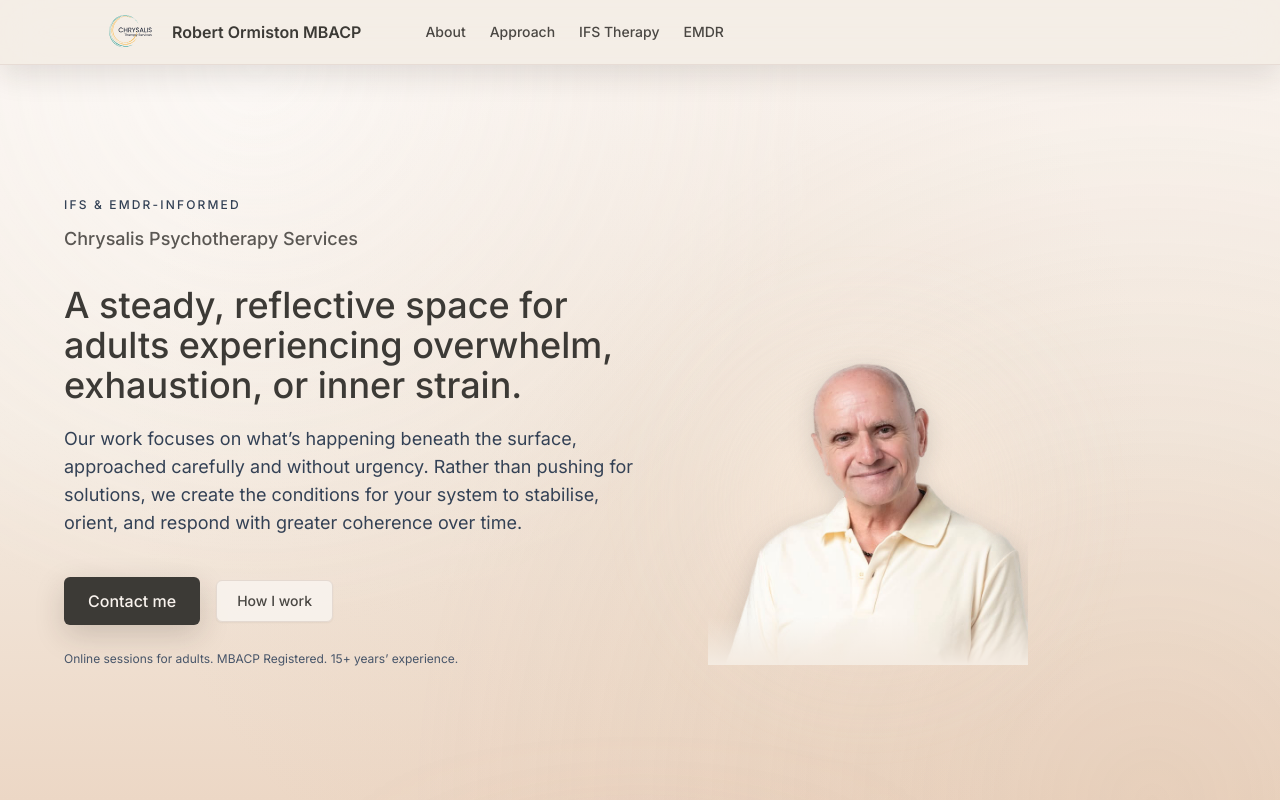
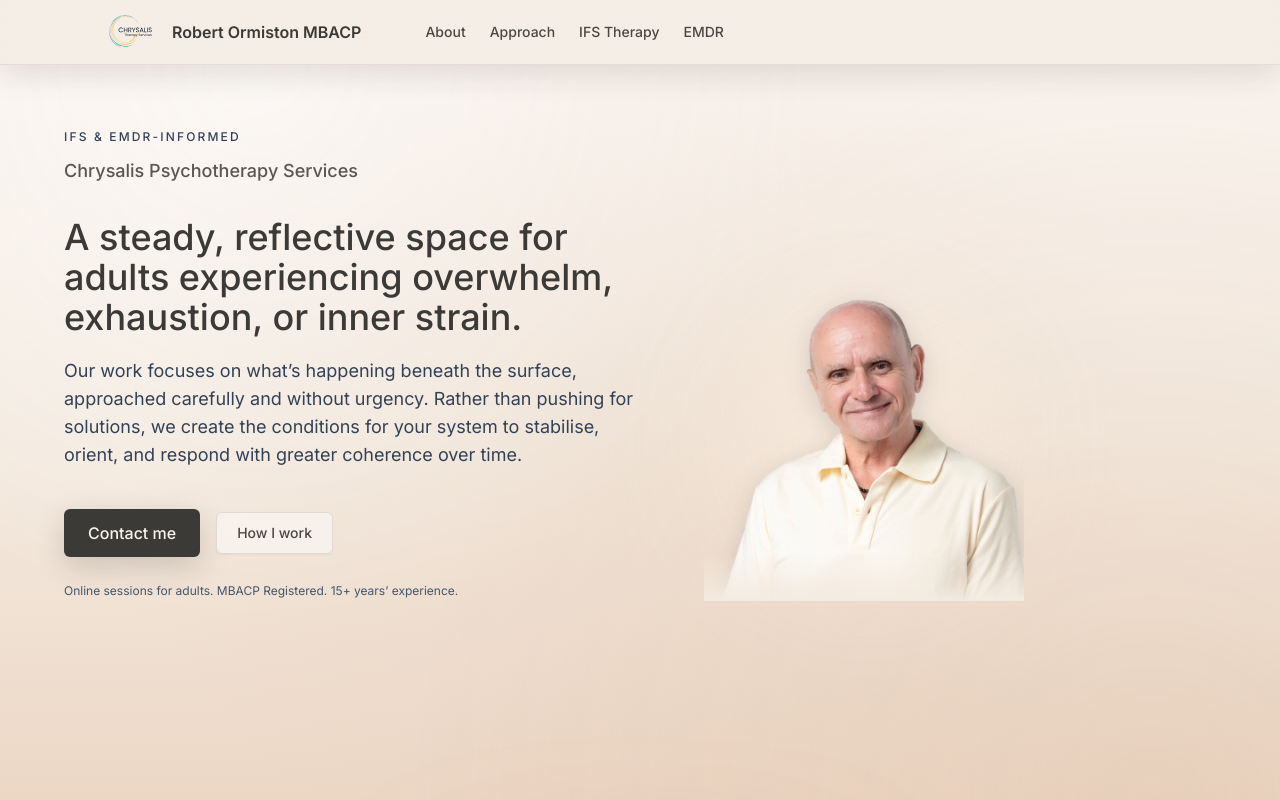
Before and after one commit to stopinder/ifs-funnel, a Vue app: page / in a window 1280 px wide. Shown: the top 800 px of the page. Built offline with nearby package versions, Linux system fonts and the light colour scheme.

Commit message:
Fix hero layout and image error

```diff
--- a/src/components/HeroSection.vue
+++ b/src/components/HeroSection.vue
@@ -2,15 +2,14 @@
 import { ref } from 'vue'
 
 const mailtoHref =
-    "mailto:emdrifs@robormiston.com?subject=Therapy%20enquiry"
+    'mailto:emdrifs@robormiston.com?subject=Therapy%20enquiry'
 
-const profileJpg = '/images/profile.png'
-const imgEl = ref(null)
+const imgEl = ref<HTMLImageElement | null>(null)
 
 function scrollTo(selector: string) {
   const el = document.querySelector(selector)
   if (el) {
-    el.scrollIntoView({ behavior: "smooth", block: "start" })
+    el.scrollIntoView({ behavior: 'smooth', block: 'start' })
   }
 }
 
@@ -24,10 +23,9 @@ function handleImgError(e: Event) {
 </script>
 
 <template>
-  <!-- HERO – REFINED BALANCED VARIANT -->
   <section
       id="hero"
-      class="relative min-h-[calc(100vh-64px)] flex items-center px-6 py-20 bg-[#f4ebe1] text-[#4a4743] overflow-hidden"
+      class="relative min-h-[calc(100vh-64px)] flex items-start px-6 pt-16 pb-20 bg-[#f4ebe1] text-[#4a4743] overflow-hidden"
       aria-label="Hero section"
   >
     <!-- Layered background -->
@@ -36,14 +34,11 @@ function handleImgError(e: Event) {
       <div
           class="absolute inset-0 bg-[radial-gradient(circle_at_20%_0%,rgba(255,255,255,0.55)_0%,rgba(255,255,255,0)_45%),radial-gradient(circle_at_90%_100%,rgba(210,174,145,0.25)_0%,rgba(210,174,145,0)_55%)] opacity-80"
       ></div>
-      <!-- subtle warm vignette -->
       <div class="absolute inset-0 bg-[radial-gradient(circle_at_center,rgba(210,174,145,0.12)_0%,transparent_70%)]"></div>
     </div>
 
     <!-- CONTENT LAYOUT -->
-    <div
-        class="relative z-10 mx-auto w-full max-w-6xl flex flex-col md:flex-row items-center md:items-start gap-16"
-    >
+    <div class="relative z-10 mx-auto w-full max-w-6xl flex flex-col md:flex-row items-center md:items-start gap-16">
       <!-- TEXT BLOCK -->
       <div class="flex-1 max-w-xl">
         <p class="text-xs font-medium tracking-[0.18em] text-slate-700 uppercase">
@@ -103,26 +98,20 @@ function handleImgError(e: Event) {
       </div>
 
       <!-- PORTRAIT -->
-      <div
-          class="relative flex-shrink-0 flex justify-center md:justify-end w-full md:w-auto md:self-center lg:self-end"
-      >
-        <!-- soft warm glow behind portrait -->
+      <div class="relative flex-shrink-0 flex justify-center md:justify-end w-full md:w-auto md:self-center lg:self-end">
         <div
             class="absolute inset-0 bg-[radial-gradient(circle_at_center,rgba(255,240,225,0.6)_0%,rgba(244,235,225,0)_70%)] scale-125 blur-2xl opacity-70"
             aria-hidden="true"
         ></div>
 
-        <div class="relative p-1">
-
-        <picture>
         <div class="relative w-56 md:w-64 lg:w-80 overflow-hidden">
-            <!-- soft warm glow behind portrait -->
           <div
               class="absolute inset-0 bg-[radial-gradient(circle_at_center,rgba(255,240,225,0.5)_0%,rgba(244,235,225,0)_70%)] blur-2xl opacity-50 scale-110"
               aria-hidden="true"
           ></div>
 
           <img
+              ref="imgEl"
               src="/images/profile.png"
               alt="Portrait of psychotherapist Robert Ormiston"
               class="relative z-10 w-full h-auto object-contain drop-shadow-[0_6px_12px_rgba(60,58,54,0.18)]"
@@ -131,19 +120,13 @@ function handleImgError(e: Event) {
               loading="lazy"
               decoding="async"
               @error="handleImgError"
-                ref="imgEl"
           />
 
-            <!-- soft bottom fade -->
           <div
               class="absolute inset-x-0 bottom-0 h-24 bg-gradient-to-t from-[#f4ebe1] via-transparent to-transparent z-20 pointer-events-none"
               aria-hidden="true"
           ></div>
         </div>
-
-
-        </picture>
-        </div>
       </div>
     </div>
   </section>
```
Lines whose indentation alone changed are shown as unchanged.
